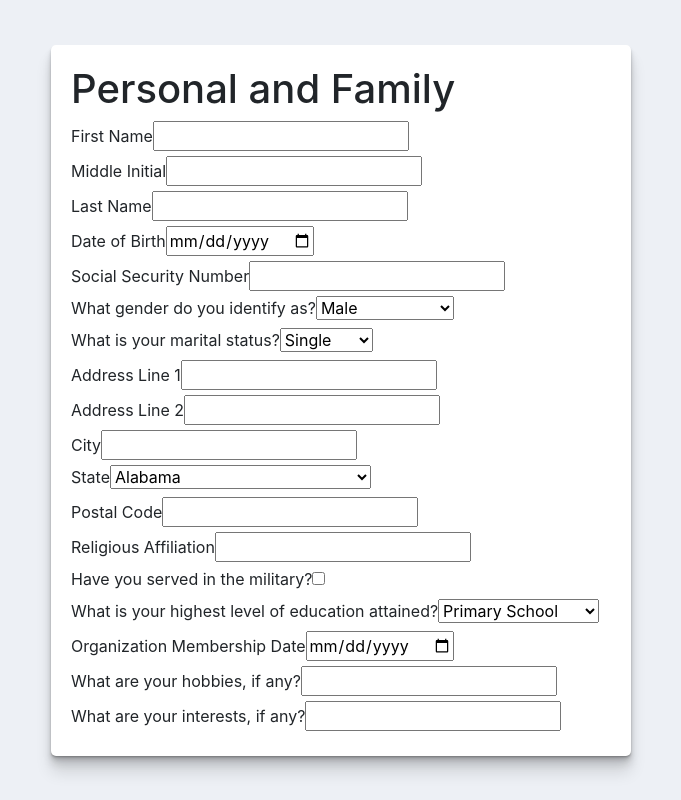
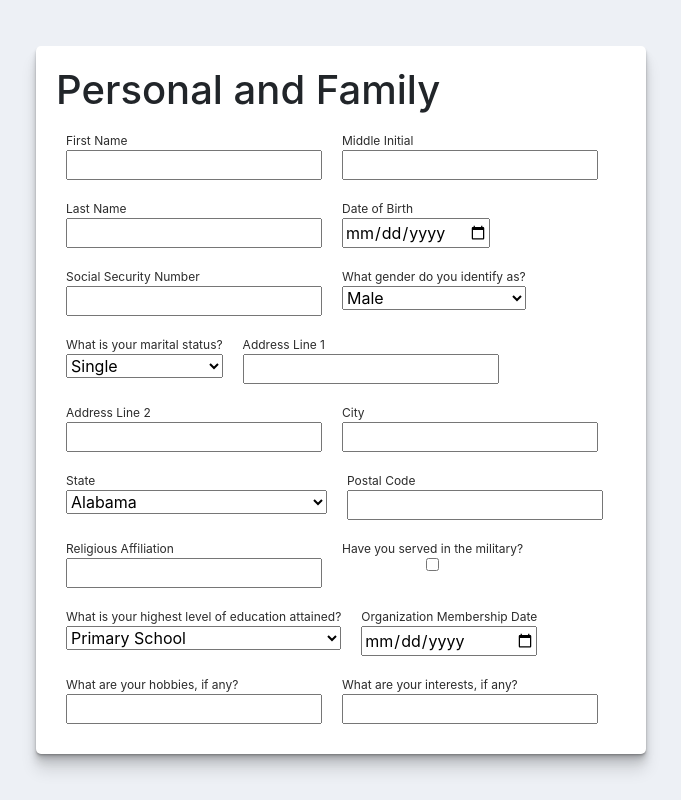
Before and after one commit to CEN-Group-3D/CEN-Project, a React (Create React App) app in the folder client/: page /form in a window 1280 px wide. Shown: the whole page, without its empty margins (299-980 px from the left). Built offline with nearby package versions, Linux system fonts and the light colour scheme.

Commit message:
added working styles

```diff
--- a/client/src/views/FormView/FormView.css
+++ b/client/src/views/FormView/FormView.css
@@ -0,0 +1,13 @@
+.form-entry {
+    display: inline-flex;
+    flex-direction: column;
+    margin: 10px;
+}
+.form-entry label {
+    font-size: 12px;
+    color: #2c2c2c;
+    margin-bottom: 0;
+}
+.form-entry input {
+
+}
--- a/client/src/views/FormView/FormView.js
+++ b/client/src/views/FormView/FormView.js
@@ -38,13 +38,13 @@ class FormView extends React.Component {
 
         });
 
-        return <div className="panel col-xs-12">{generatedForm}</div>;
+        return <div className="container panel col-xs-12">{generatedForm}</div>;
     }
 
     render() {
         return (
             <div className="col-xs-12 col-md-6">
-                <form className="container">
+                <form>
                     {this.generateForm(personalAndFamily)}
                     {/* <h1>Personal and Family</h1>
                     <div className="panel col-xs-12">
```
